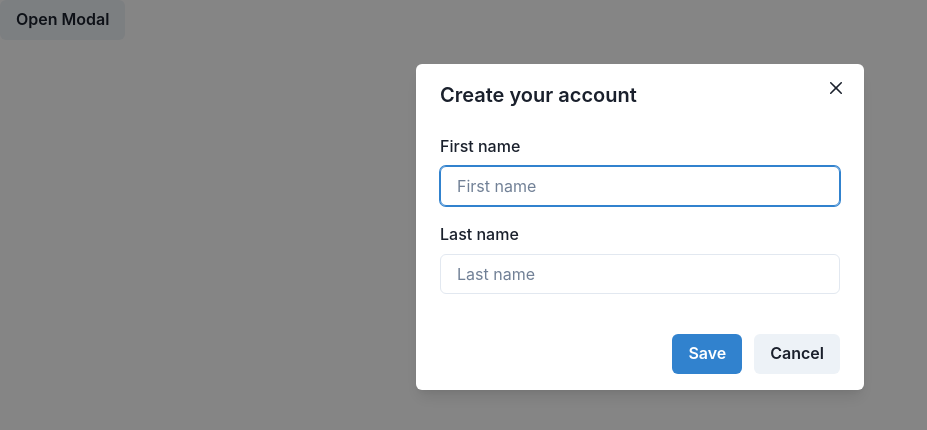
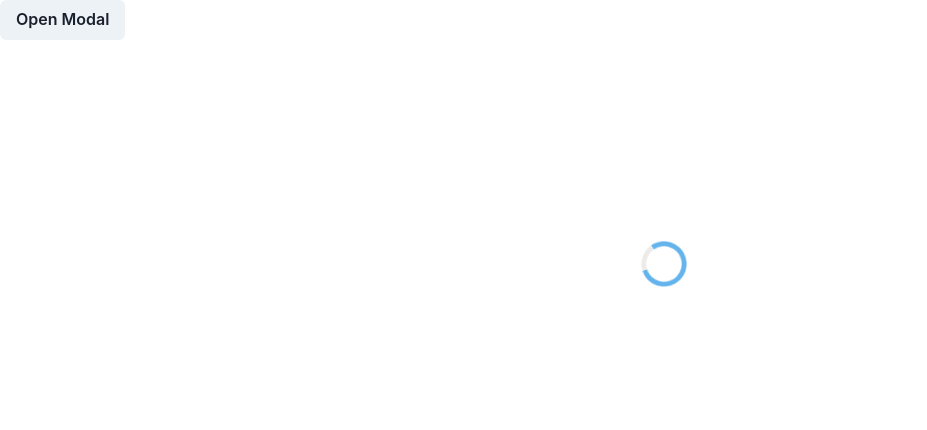
Before and after one commit to eder0782/pojeto_next, a Next.js app: page /teste in a window 1280 px wide. Both pictures are taken after a click on the button "Open Modal". Shown: the top 430 px of the page, without its empty margins (0-927 px from the left). Built offline with nearby package versions, Linux system fonts and the light colour scheme.

Commit message:
modificações

```diff
--- a/components/ModalDel.js
+++ b/components/ModalDel.js
@@ -3,6 +3,7 @@ import { useDisclosure } from '@chakra-ui/react'
 import api from '../utils/api'
 import { ToastContainer, toast } from 'react-toastify';
 import 'react-toastify/dist/ReactToastify.css';
+// import Router from 'next/router';
 import ToastMessage from './ToastMessage';
 import {
 //   Badge,
@@ -73,10 +74,13 @@ export default function ModalDelete({ state, user }) {
             // funcaoAtualiza();
             Alert(response.data.error,response.data.message);
 
+
         }).catch((err) => {
             console.log(err);
         })
         onClose();
+        //Router.reload(Window.locarion)
+
     }
 
     return (
@@ -87,6 +91,7 @@ export default function ModalDelete({ state, user }) {
           //   finalFocusRef={finalRef}
           isOpen={isOpen}
           onClose={onClose}
+          size={{base:'md', lg:'lg'}}
         >
           <ModalOverlay />
           <ModalContent>
--- a/pages/teste.js
+++ b/pages/teste.js
@@ -1,33 +1,17 @@
+import { useState } from 'react';
+import { CircularProgress, CircularProgressLabel, Button, Box } from '@chakra-ui/react'
 
 
-
-  import { useDisclosure } from '@chakra-ui/react'
-  import { useEffect, useState, useRef } from 'react';
-
-import {
-    Modal,
-    ModalOverlay,
-    ModalContent,
-    ModalHeader,
-    ModalFooter,
-    ModalBody,
-    ModalCloseButton,
-    Button,
-    FormControl,
-    FormLabel,
-    Input
-} from '@chakra-ui/react'
-
 export default function Teste(){
-    const { isOpen, onOpen, onClose } = useDisclosure();
-    const [estado,setEstado] = useState(false);
+    // const { isOpen, onOpen, onClose } = useDisclosure();
+    const [estado,setEstado] = useState('hidden');
     function handleEstato(){
-        if(estado===false){
-            setEstado(true)
+        if(estado==='hidden'){
+            setEstado('visible')
         }
         setTimeout(()=>{
-            setEstado(false)
-        },500)
+            setEstado('hidden')
+        },3000)
     //    else{
     //         setEstado(false)
     //     }
@@ -35,61 +19,9 @@ export default function Teste(){
     return(
         <>
          <Button onClick={()=>{handleEstato()}}>Open Modal</Button>
-        <InitialFocus state={estado} />
+              <Box position='fixed' visibility={estado} top='30%' left='50%'>
+         <CircularProgress   isIndeterminate color='blue.300' />
+         </Box>
         </>
     )
 }
-
-
-
-export function InitialFocus({state}) {
-    const { isOpen, onOpen, onClose } = useDisclosure()
-    useEffect(()=>{
-        if(state){
-            onOpen();
-        }
-
-    },)
-    const initialRef = useRef(null)
-    const finalRef = useRef(null)
-
-    return (
-      <>
-        {/* <Button onClick={onOpen}>Open Modal</Button> */}
-        {/* <Button ml={4} ref={finalRef}>
-          I'll receive focus on close
-        </Button> */}
-
-        <Modal
-          initialFocusRef={initialRef}
-        //   finalFocusRef={finalRef}
-          isOpen={isOpen}
-          onClose={onClose}
-        >
-          <ModalOverlay />
-          <ModalContent>
-            <ModalHeader>Create your account</ModalHeader>
-            <ModalCloseButton />
-            <ModalBody pb={6}>
-              <FormControl>
-                <FormLabel>First name</FormLabel>
-                <Input ref={initialRef} placeholder='First name' />
-              </FormControl>
-
-              <FormControl mt={4}>
-                <FormLabel>Last name</FormLabel>
-                <Input placeholder='Last name' />
-              </FormControl>
-            </ModalBody>
-
-            <ModalFooter>
-              <Button colorScheme='blue' mr={3}>
-                Save
-              </Button>
-              <Button onClick={onClose}>Cancel</Button>
-            </ModalFooter>
-          </ModalContent>
-        </Modal>
-      </>
-    )
-  }
```
Also changed, not shown: components/ModalEdt.js (+20 -0 lines), pages/cards.js (+36 -26 lines), pages/index.js (+14 -2 lines), 1 other file (tests, documents, lock files or other folders).
